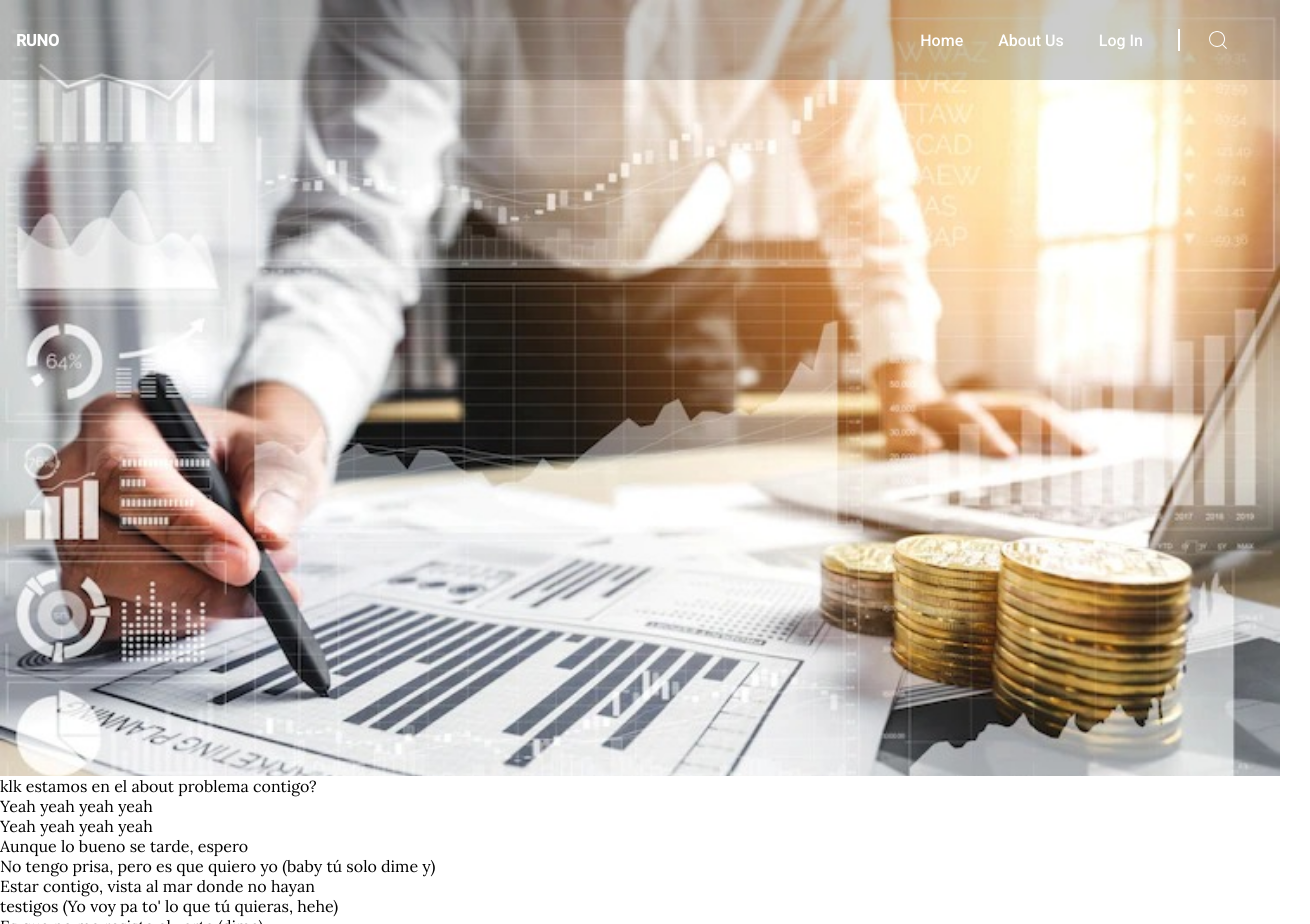
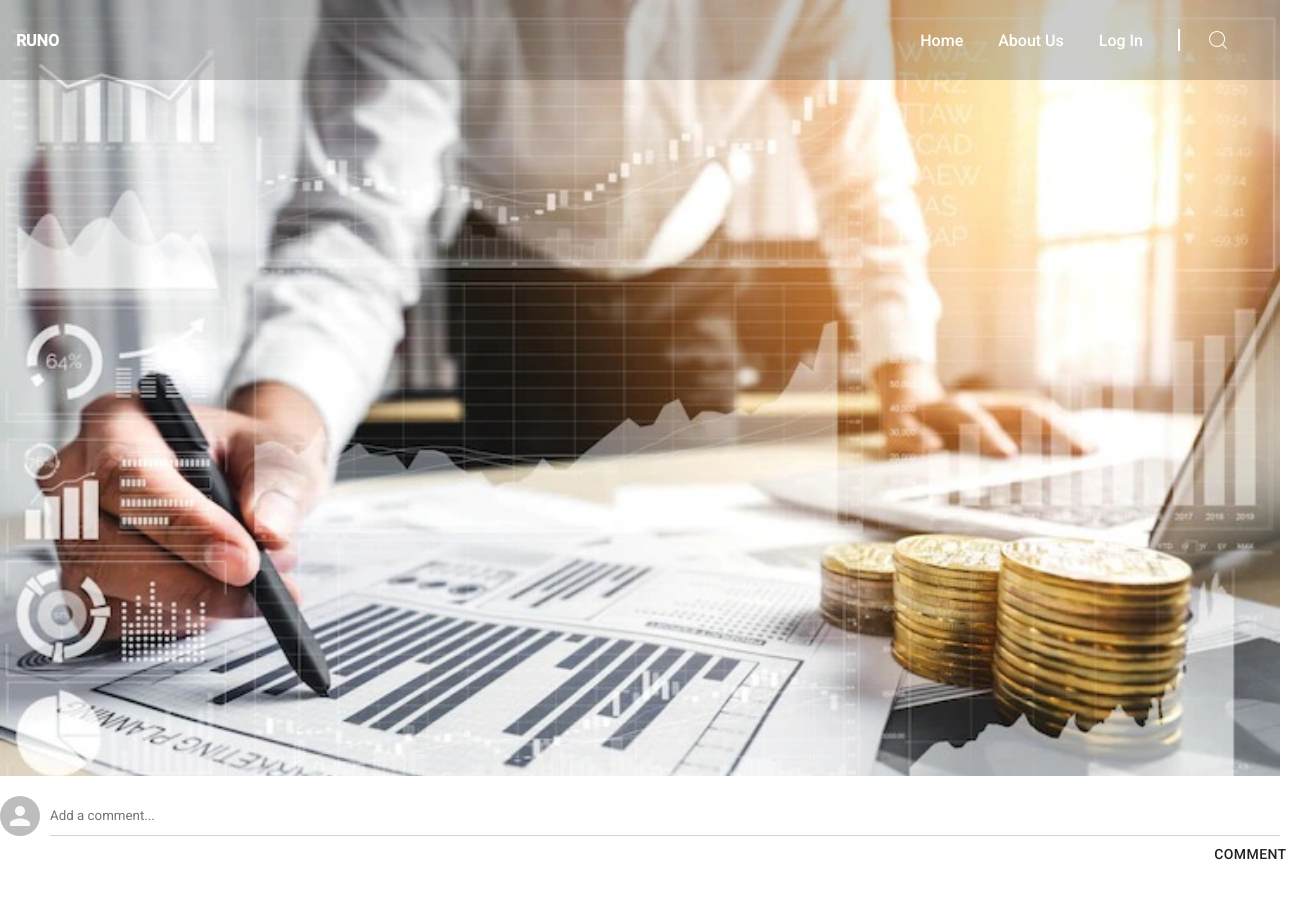
Before and after one commit to AlexBujosa/Economic-Blog, a React (Create React App) app: page /about in a window 1280 px wide. Shown: the top 924 px of the page, 1310 px wide, since content can reach past the window. After the commit the page ends 873 px from the top, so only its background shows below. Built offline with nearby package versions, Linux system fonts and the light colour scheme.

Commit message:
Se le agrego un poco de diseño(Supcetible a cambio) y funcionalidad basica de publicar el comentario

```diff
--- a/src/components/About/CommentBox/index.jsx
+++ b/src/components/About/CommentBox/index.jsx
@@ -1,14 +1,38 @@
-import React from "react";
-import { Button } from "@material-ui/core";
+import React, { useState } from "react";
+import { Button, Avatar } from "@material-ui/core";
 import "./styles.css";
 
-const CommentBox = () => (
-  <div>
-    <form>
-      <input />
-      <Button>Add</Button>
-    </form>
-  </div>
-);
+const CommentBox = (props) => {
+  const [comment, setcomment] = useState("");
+
+  function handleChange(event) {
+    const value = event.target.value;
+    setcomment(value);
+  }
+
+  function handlesubmit(event) {
+    event.preventDefault();
+    props.onAdd(comment);
+    setcomment("");
+  }
+
+  return (
+    <div>
+      <form onSubmit={handlesubmit}>
+        <div className="commentBox">
+          <Avatar />
+          <input
+            value={comment}
+            onChange={handleChange}
+            placeholder="Add a comment..."
+          />
+        </div>
+        <Button type="submit" onClick={handlesubmit}>
+          Comment
+        </Button>
+      </form>
+    </div>
+  );
+};
 
 export default CommentBox;
--- a/src/components/About/CommentBox/styles.css
+++ b/src/components/About/CommentBox/styles.css
@@ -0,0 +1,24 @@
+.commentBox {
+  display: flex;
+  margin-top: 20px;
+  width: 100%;
+}
+
+input {
+  border-top: none;
+  border-left: none;
+  border-right: none;
+  border-bottom: 1px solid lightgray;
+  margin-left: 10px;
+  width: 100%;
+}
+
+Button {
+  margin-left: 93% !important;
+  border-radius: 20px !important;
+  width: 120px !important;
+}
+
+Button:hover {
+  background-color: aqua !important;
+}
--- /dev/null
+++ b/src/components/About/CommentPost/index.jsx
@@ -0,0 +1,22 @@
+import React from "react";
+import { Avatar } from "@material-ui/core";
+import "./styles.css";
+import ThumbUpAltOutlinedIcon from "@material-ui/icons/ThumbUpAltOutlined";
+import ThumbDownAltOutlinedIcon from "@material-ui/icons/ThumbDownAltOutlined";
+const CommentPost = (props) => (
+  <div className="commentPost">
+    <div className="top">
+      <Avatar />
+      <div>
+        <h5>{props.name}</h5>
+        <p>{props.body}</p>
+        <div className="icons">
+          <ThumbUpAltOutlinedIcon Icon className="like" />
+          <ThumbDownAltOutlinedIcon className="dislike" />
+        </div>
+      </div>
+    </div>
+  </div>
+);
+
+export default CommentPost;
--- /dev/null
+++ b/src/components/About/CommentPost/styles.css
@@ -0,0 +1,22 @@
+.top {
+  display: flex !important;
+}
+
+h5,
+p,
+.like {
+  margin-left: 10px;
+}
+
+.dislike {
+  margin-left: 20px !important;
+}
+
+.dislike,
+.like {
+  margin-top: 10px !important;
+}
+
+.commentPost {
+  margin-top: 20px;
+}
--- a/src/components/About/CommentSection/index.jsx
+++ b/src/components/About/CommentSection/index.jsx
@@ -1,11 +1,47 @@
-import React from "react";
+import React, { useState } from "react";
 import CommentBox from "../CommentBox";
+import CommentPost from "../CommentPost";
 import "./styles.css";
 
-const CommentSection = () => (
-  <div className="comments">
-    <CommentBox />
-  </div>
-);
+// const comments = [
+//   {
+//     id: 1,
+//     name: "Juan Perez",
+//     body: "Me gusto mucho el articulo",
+//   },
+//   {
+//     id: 2,
+//     name: "Ismael Dicent",
+//     body: "Me gusto mucho el articulo",
+//   },
+//   {
+//     id: 3,
+//     name: "Alex Bujosa",
+//     body: "Eh mentiraaa",
+//   },
+//   {
+//     id: 4,
+//     name: "Sahira Tejada",
+//     body: "Uhmm esta interesante",
+//   },
+// ];
+
+const CommentSection = () => {
+  const [comments, setComments] = useState([]);
+
+  function addComment(com) {
+    setComments((prevValue) => {
+      return [...prevValue, com];
+    });
+  }
+  return (
+    <div className="comments">
+      <CommentBox onAdd={addComment} />
+      {comments.map((comment, index) => {
+        return <CommentPost key={index} name="Ismael" body={comment} />;
+      })}
+    </div>
+  );
+};
 
 export default CommentSection;
--- a/src/pages/About/index.jsx
+++ b/src/pages/About/index.jsx
@@ -1,31 +1,13 @@
-import Header from "../../components/Home/Header"
+import Header from "../../components/Home/Header";
+import CommentSection from "../../components/About/CommentSection";
 
 const About = () => {
-    return(
-        <div className='about'>
-            <Header/>
-            <div>
-                klk estamos en el about problema contigo?
-                <br/>
-                Yeah yeah yeah yeah
-                <br/>
-                Yeah yeah yeah yeah
-                <br/>
-                Aunque lo bueno se tarde, espero
-                <br/>
-                No tengo prisa, pero es que quiero yo (baby tú solo dime y)
-                <br/>
-                Estar contigo, vista al mar donde no hayan
-                <br/>
-                testigos (Yo voy pa to' lo que tú quieras, hehe)
-                <br/>
-                Es que no me resisto al verte (dime)
-                <br/>
-                Aquí estoy yo ooh, tengo lo te gusta
-            </div>
-        </div>
-    )
-}
-
+  return (
+    <div className="about">
+      <Header />
+      <CommentSection />
+    </div>
+  );
+};
 
 export default About;
```
